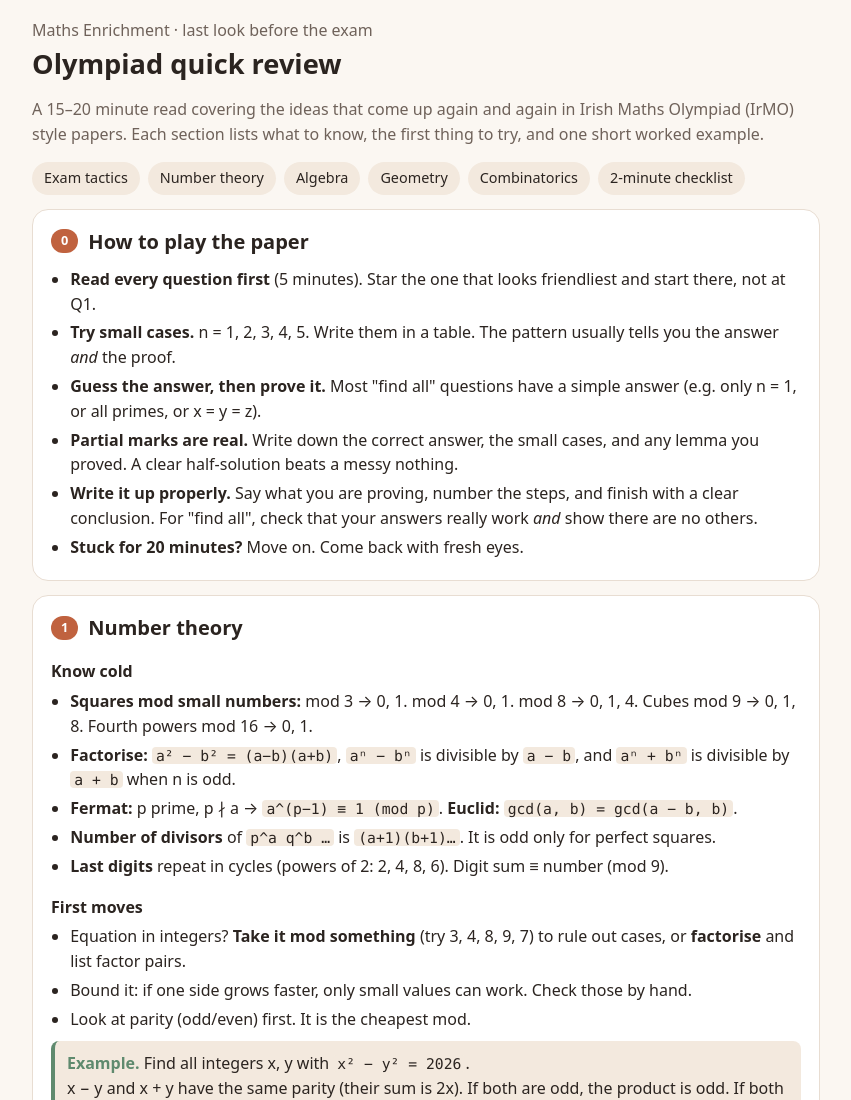
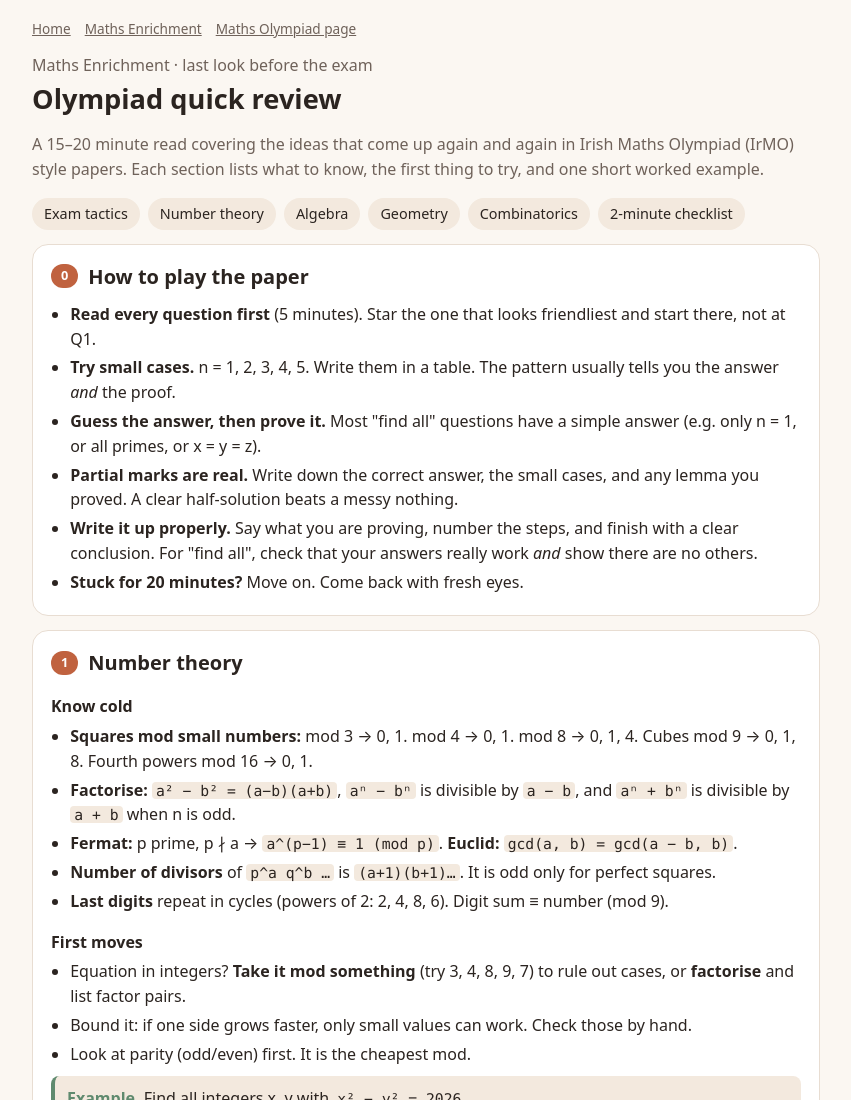
Before and after one commit to gowridhandapani12-coder/leaving-cert-study, a plain HTML site: page maths-enrichment/olympiad-quick-review.html in a window 1280 px wide. Shown: the top 1100 px of the page, without its empty margins (214-1065 px from the left). Drawn offline with Linux system fonts and the light colour scheme.

Commit message:
Add nav links to Olympiad quick review
Co-Authored-By: Claude Opus 5.5 <noreply@anthropic.com>

```diff
--- a/maths-enrichment/olympiad-quick-review.html
+++ b/maths-enrichment/olympiad-quick-review.html
@@ -34,7 +34,7 @@ footer{color:var(--muted);font-size:.85rem;margin-top:24px}
 </head>
 <body>
 <div class="wrap">
-<!--subj-nav--><!--/subj-nav-->
+<div class="topbar"><a href="../index.html">Home</a><a href="index.html">Maths Enrichment</a><a href="olympiad.html">Maths Olympiad page</a></div>
 <p class="lede" style="margin:0">Maths Enrichment · last look before the exam</p>
 <h1>Olympiad quick review</h1>
 <p class="lede">A 15–20 minute read covering the ideas that come up again and again in Irish Maths Olympiad (IrMO) style papers. Each section lists what to know, the first thing to try, and one short worked example.</p>
```
